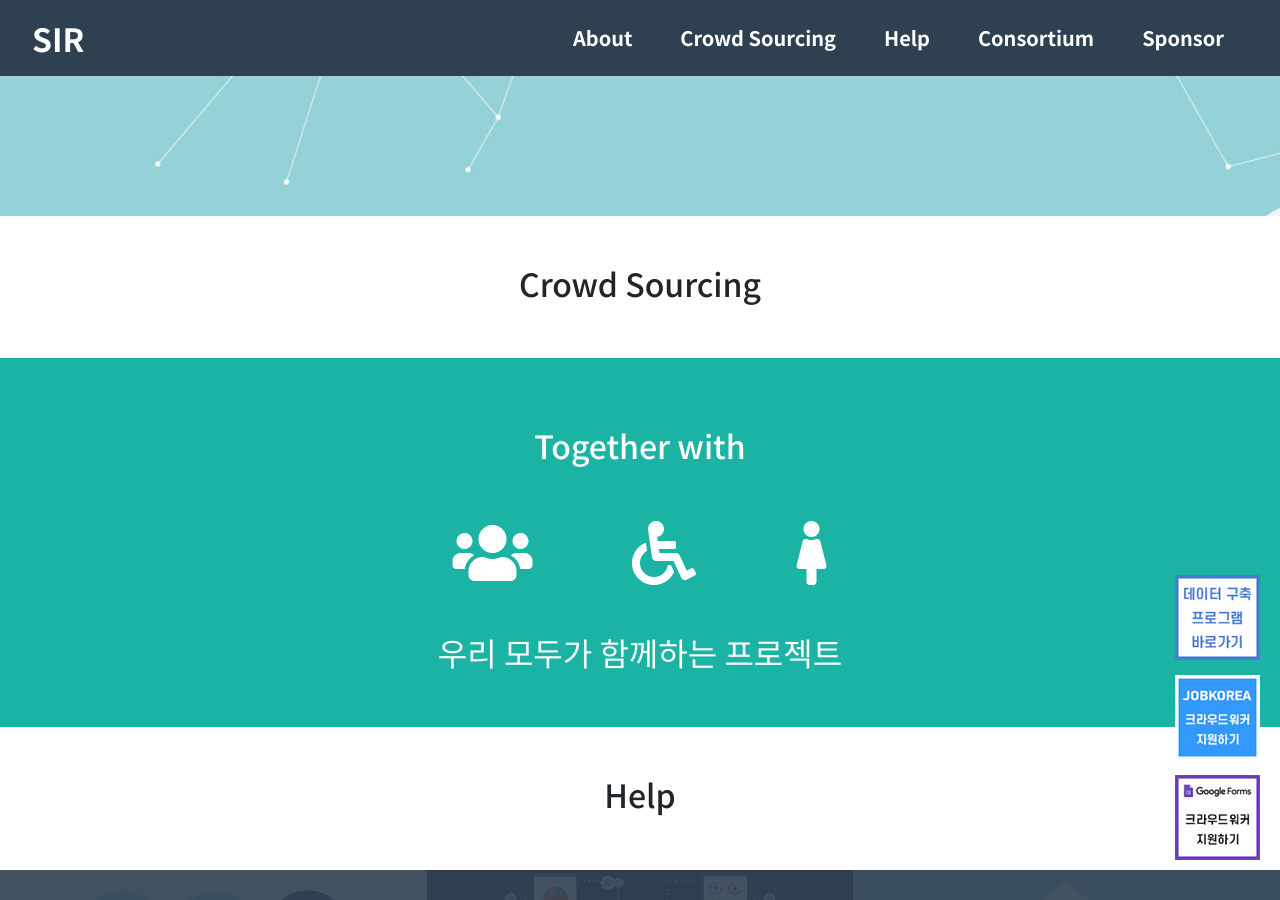
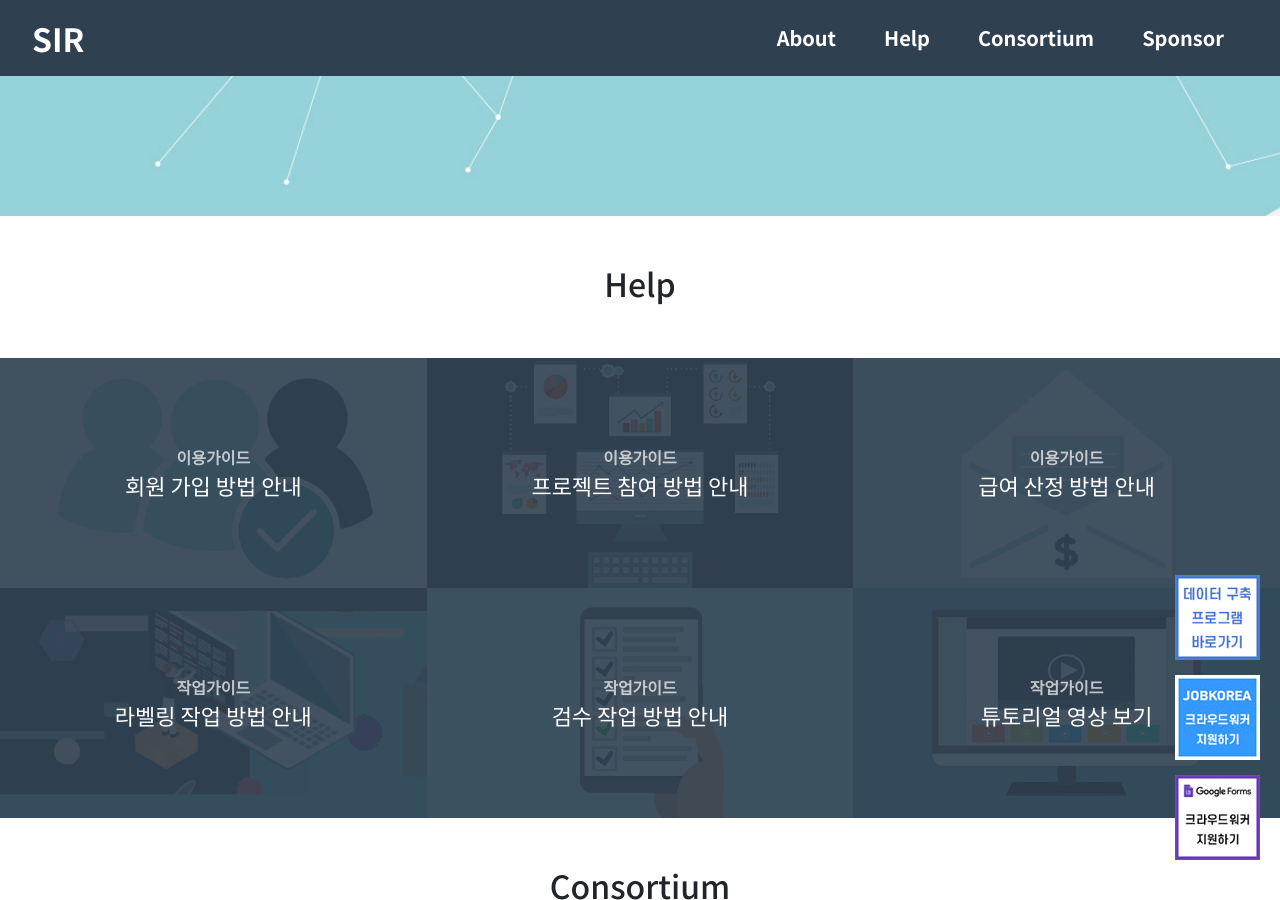
Before and after one commit to delilah1004/SIR, a Jekyll site: the page built from index.html, in a window 1280 px wide and 900 px high, scrolled down 758 px. Built offline with Jekyll 4.4.1, drawn with Linux system fonts in a browser that asks for light colours.

Commit message:
crowd sourcing remove

```diff
--- a/_includes/nav.html
+++ b/_includes/nav.html
@@ -15,9 +15,9 @@
           <a class="nav-link page-scroll" href="#about">About</a>
         </li>
         <!-- 크라우드 소싱 홍보 -->
-        <li class="nav-item mx-3">
+        <!-- <li class="nav-item mx-3">
           <a class="nav-link page-scroll" href="#services">Crowd Sourcing</a>
-        </li>
+        </li> -->
         <!-- 이용 가이드 -->
         <li class="nav-item mx-3">
           <a class="nav-link page-scroll" href="#help">Help</a>
--- a/_layouts/front.html
+++ b/_layouts/front.html
@@ -6,7 +6,7 @@
 <body id="page-top">
   {% include nav.html %}
   {% include header.html %}
-  {% include services.html %}
+  <!-- {% include services.html %} -->
   {% include help.html %}
   {% include consortium.html %}
   {% include sponsor.html %}
```
Also changed, not shown: img/partners/logo_future.png, img/partners/logo_hancom.png, img/partners/logo_msict.png, img/partners/logo_nia.png, img/partners/logo_ols.png, img/partners/logo_robo3.png, img/partners/logo_snu.png, img/partners/logo_utop.png, 1 other file.
